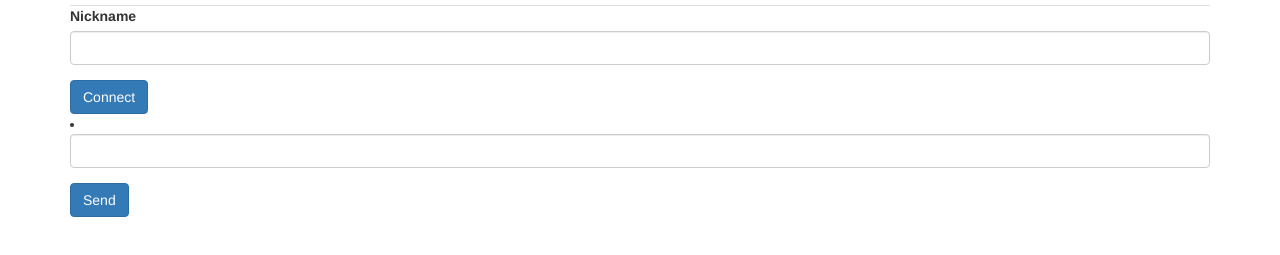
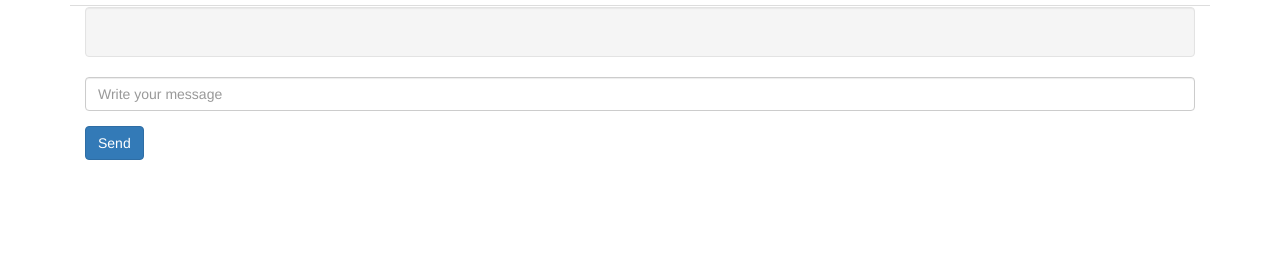
Before and after one commit to MarceloSevergnini/app-playground, an Electron app: page src/index.html in a window 1280 px wide. Shown: the part 45-300 px from the top of the page. Drawn offline with nearby package versions, Linux system fonts and the light colour scheme.

Commit message:
changed layout to append messages

```diff
--- a/src/partials/chat.html
+++ b/src/partials/chat.html
@@ -1,30 +1,34 @@
 <div ng-controller="chatController">
 
 
-	<div class=".col-md-12">
+	<div class="col-md-12">
 		<div id="chat-alert-success" class="alert alert-success hide--all">
 		  	<strong>Success!</strong> Connected!!
 		</div>
 	 </div>
-    <div id="connect_chat" class=".col-md-12">
+    <div id="connect_chat" class="col-md-12 hide--all">
 
     	<div class="form-group">
-			<label for="usr">Nickname</label>
-			<input type="text" class="form-control" id="nick">
+			<label for="nickname">Nickname</label>
+			<input type="text" placeholder="Choose your nickname" class="form-control" id="nickname">
 		</div>
 		<button ng-click="connect()" type="button" class="btn btn-primary">Connect</button>
 
-		<li class="divider"></li>
-
     </div>
 
+    <div id="message_container" class="hide--alls">
 
-    <div class=".col-md-12">
+		<div class="col-md-12">
+			<div id="message_fluid" class="well">
+				<ul id="teste" class="tabs">
 
-		<div class="form-group">
-		  	<input type="text" class="form-control" id="message">
+				</ul>
+			</div>
+			<div class="form-group">
+				<input type="text" placeholder="Write your message" class="form-control" id="message">
+			</div>
+			<button ng-click="sendMessage()" type="button" class="btn btn-primary">Send</button>
 		</div>
-		<button style="align: right" type="button" class="btn btn-primary">Send</button>
 	 </div>
 
 
```
